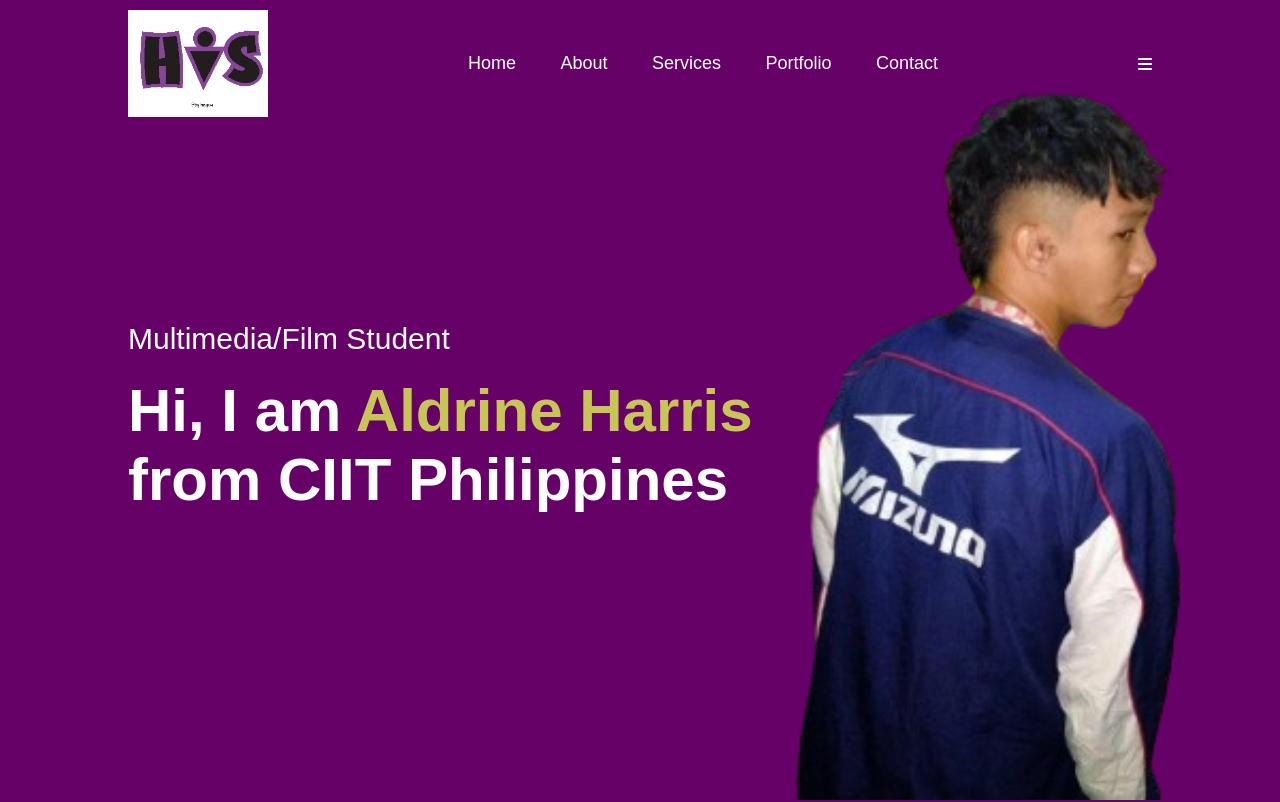
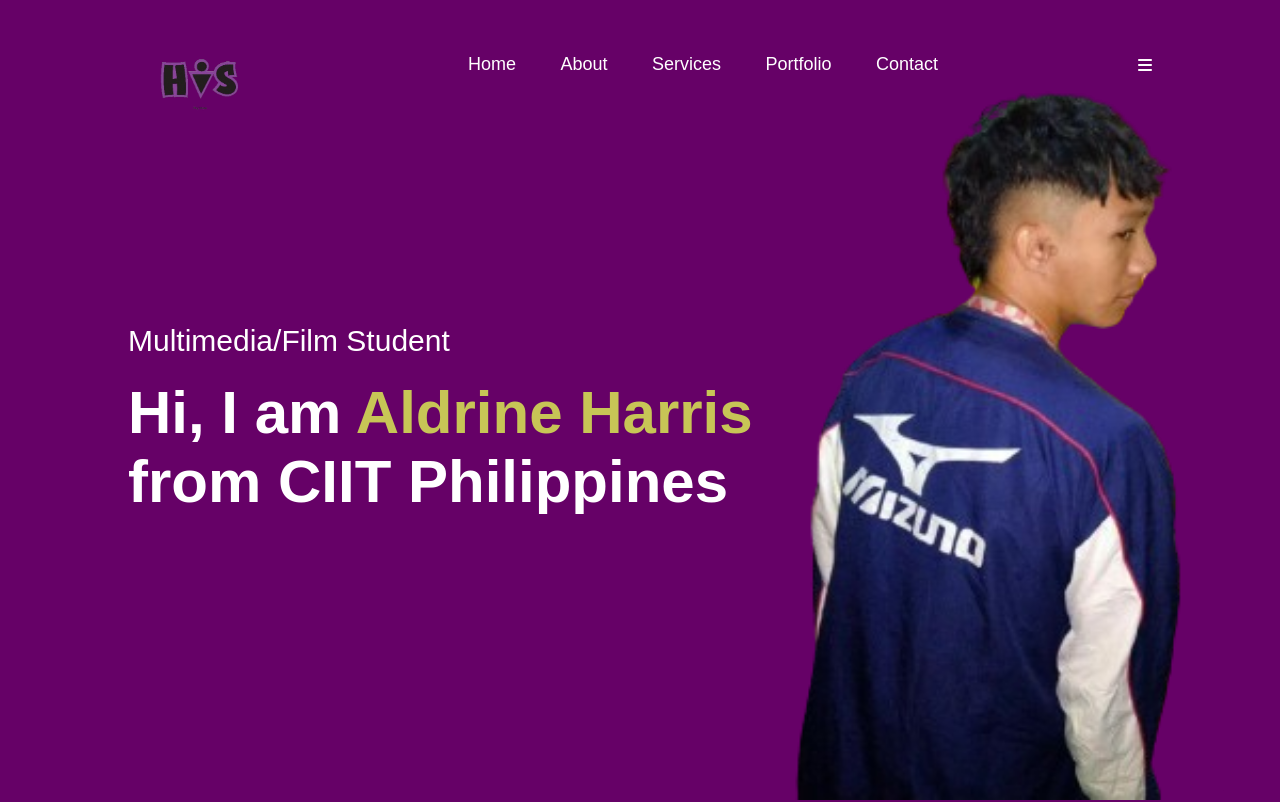
Before and after one commit to Seicchibloom/Client-Projects, a plain HTML site: page index.html in a window 1280 px wide. Shown: the top 802 px of the page. Drawn offline with nearby package versions, Linux system fonts and the light colour scheme.

Commit message:
client projects

```diff
--- a/index.html
+++ b/index.html
@@ -14,7 +14,7 @@
     <div id="header">
         <div class="container">
             <nav>
-                <img src="logos.png" class="logo">
+                <img src="annotated-Ilustrisimo_Aldrine-PL3.ai-1-removebg-preview-removebg-preview.png" class="logo">
                 <ul id="sidemenu">
                     <li><a href=#header>Home</a></li>
                     <li><a href=#about>About</a></li>
```
Also changed, not shown: annotated-Ilustrisimo_Aldrine-PL3.ai-1-removebg-preview-removebg-preview.png (added).
